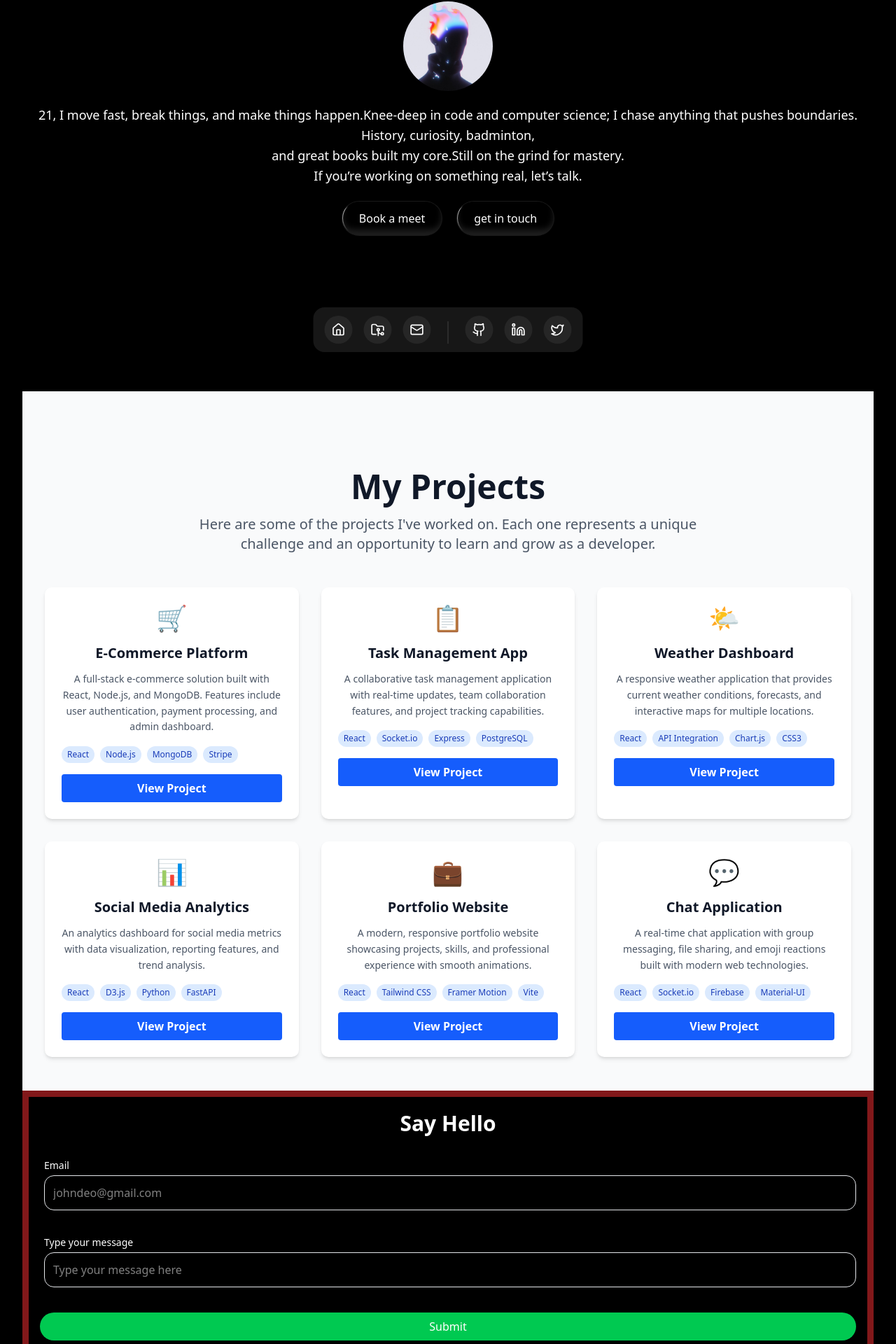
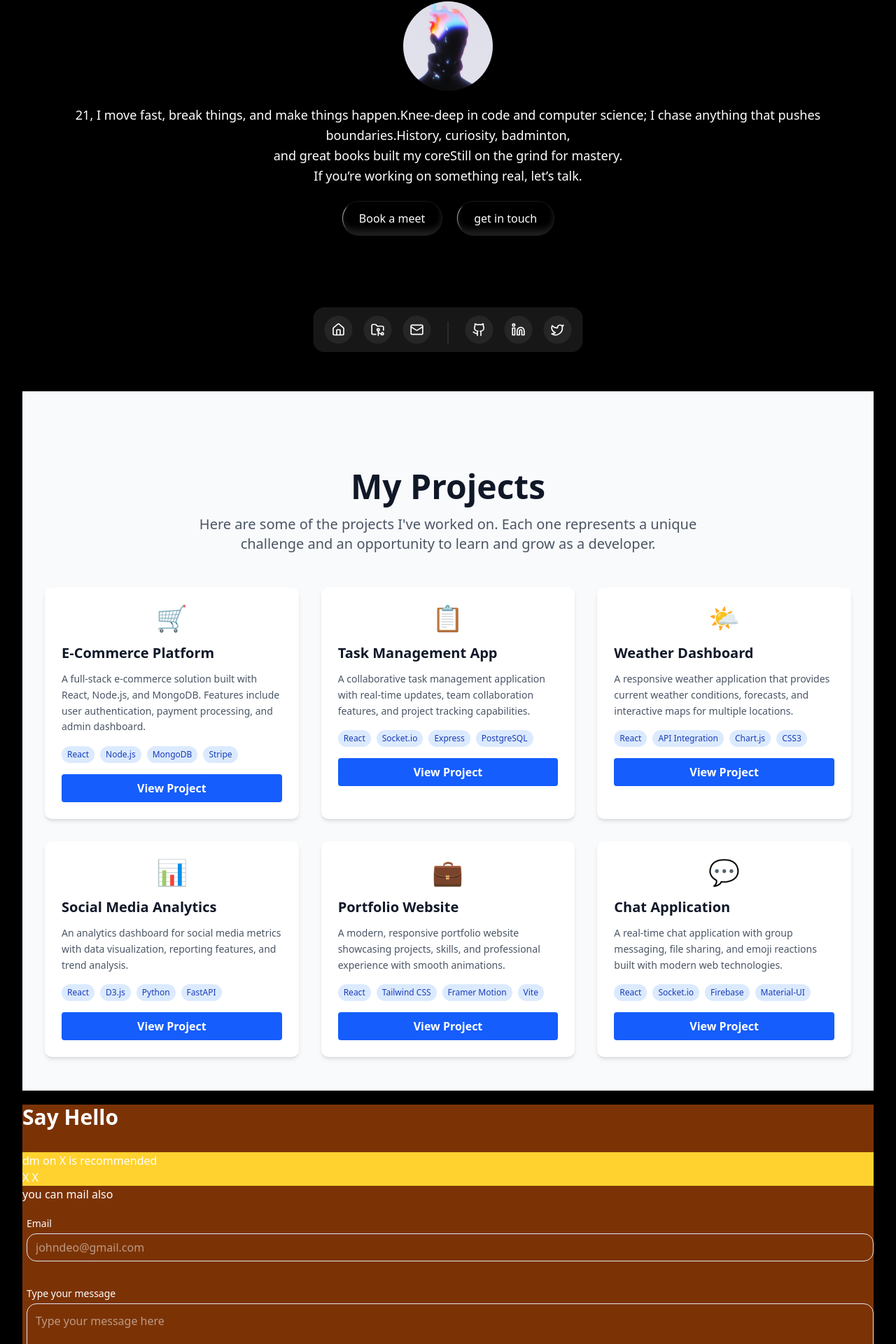
Before and after one commit to awais7796/portfolio, a React (Vite) app: page / in a window 1280 px wide. Shown: the part 273-2193 px from the top of the page at 70% size. Built offline with nearby package versions, Linux system fonts and the light colour scheme.

Commit message:
removes default center , changes in contact and home page

```diff
--- a/src/App.css
+++ b/src/App.css
@@ -2,6 +2,6 @@
   max-width: 1280px;
   margin: 0 auto;
   padding: 2rem;
-  text-align: center;
+  /* text-align: center; */
   color: white;
 }
--- a/src/components/ui/InputBox.jsx
+++ b/src/components/ui/InputBox.jsx
@@ -1,13 +1,22 @@
-const InputBox = ({ label, placeholder }) => {
+const InputBox = ({ label, placeholder, height = "h-10" }) => {
+  const isMessege = label.toLowerCase().includes("message");
   return (
     <>
       <div className=" flex flex-col items-start  w-full pl-1.5 mb-4">
         <label className="text-sm font-medium mb-1">{label}</label>
-        <input
-          className="w-full  border border-gray-200 rounded-xl p-3 focus:border-indigo-300 focus:ring focus:ring-indigo-100 outline-none transition"
-          type="text"
-          placeholder={placeholder}
-        />
+        {isMessege ? (
+          <textarea
+            className={`w-full  border border-gray-200 rounded-xl p-3 focus:border-indigo-300 focus:ring focus:ring-indigo-100 outline-none transition ${height}`}
+            type="text"
+            rows={10}
+            placeholder={placeholder}
+          />
+        ) : (
+          <input
+            className={`w-full  border border-gray-200 rounded-xl p-3 focus:border-indigo-300 focus:ring focus:ring-indigo-100 outline-none transition ${height}`}
+            placeholder={placeholder}
+          />
+        )}
       </div>
     </>
   );
--- a/src/pages/Contact.jsx
+++ b/src/pages/Contact.jsx
@@ -5,17 +5,24 @@ import InputBox from "../components/ui/InputBox";
 const Contact = () => {
   return (
     <>
-      <div
-        id="contact"
-        className="h-screen flex flex-col border-red-900 border-9"
-      >
+      <div id="contact" className="h-screen bg-amber-900">
         <h2 className="mt-5 text-3xl font-bold mb-8">Say Hello</h2>
 
-        <div className="flex flex-col gap-5 w-full  px-4">
+        <div className="flex flex-col items-start bg-amber-300">
+          <h3>dm on X is recommended</h3>
+          <div className="flex gap-1">
+            <h1>X</h1>
+            <h1>X</h1>
+          </div>
+        </div>
+
+        <div className="flex flex-col gap-5 w-full ">
+          <h3>you can mail also </h3>
           <InputBox label="Email" placeholder="johndeo@gmail.com" />
           <InputBox
             label="Type your message"
             placeholder="Type your message here "
+            height="h-20"
           />
           <Button>Submit</Button>
         </div>
--- a/src/pages/Home.jsx
+++ b/src/pages/Home.jsx
@@ -17,22 +17,22 @@ const Home = () => {
     }
   }, [location]);
   return (
-    <div>
+    <>
       <div className=" h-screen  pt-5 flex flex-col justify-center items-center  gap-5">
-        <div>
-          <img
-            src="public\dp.jpeg"
-            alt="dp"
-            className="w-32 h-32 rounded-full object-cover"
-          />
-        </div>
-        <div>
-          <p className="whitespace-pre-line text-lg leading-relaxed">
-            {`21, I move fast, break things, and make things happen.Knee-deep in code and computer science; I chase anything that pushes boundaries. History, curiosity, badminton,
-          and great books built my core.Still on the grind for mastery.
-           If you’re working on something real, let’s talk.`}
+        <img
+          src="/dp.jpeg"
+          alt="dp"
+          className="w-32 h-32 rounded-full object-cover"
+        />
+
+        <div className="">
+          <p className="whitespace-pre-line text-lg leading-relaxed text-center ">
+            {`21, I move fast, break things, and make things happen.Knee-deep in code and computer science; I chase anything that pushes boundaries.History, curiosity, badminton,
+            and great books built my coreStill on the grind for mastery.
+            If you’re working on something real, let’s talk.`}
           </p>
         </div>
+
         <div className="flex justify-center items-center gap-5">
           <Link to="/#projects">
             <ShimmerButton>Book a meet </ShimmerButton>
@@ -42,9 +42,10 @@ const Home = () => {
           </Link>
         </div>
       </div>
+
       <Projects />
       <Contact />
-    </div>
+    </>
   );
 };
 
```
